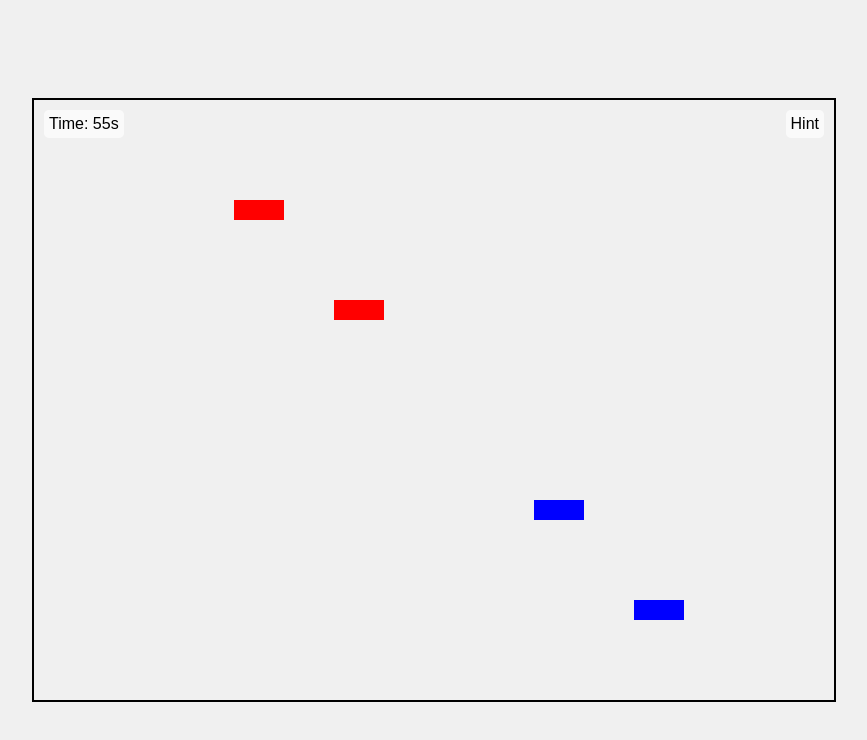
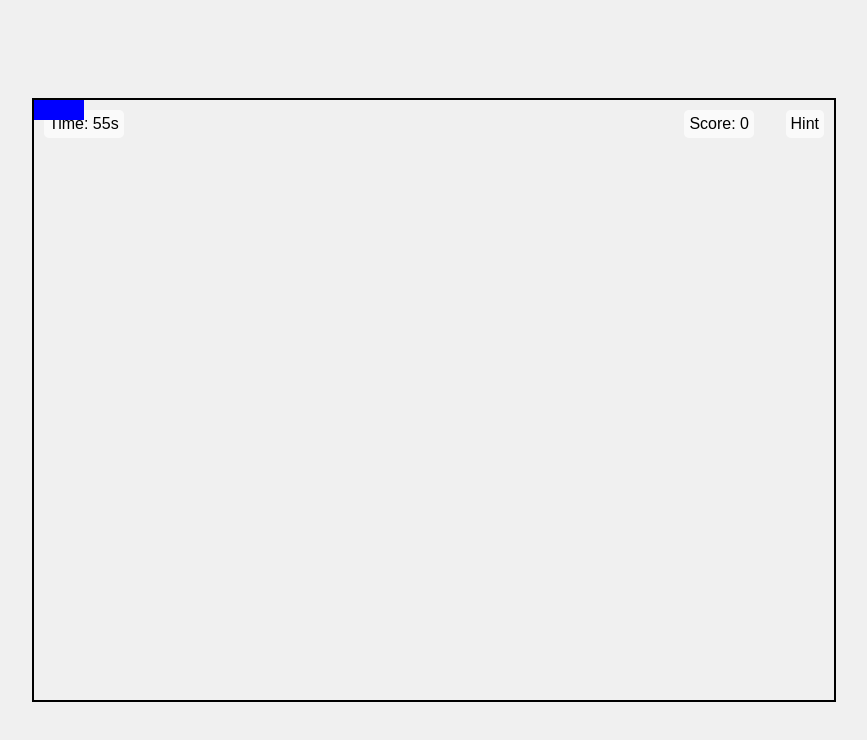
Before and after one commit to renorm-mary/syringe-hunter, a plain HTML site: page index.html in a window 1280 px wide. Shown: the whole page, without its empty margins (206-1073 px from the left). Drawn offline with Linux system fonts and the light colour scheme.

Commit message:
Update index.html

```diff
--- a/index.html
+++ b/index.html
@@ -27,6 +27,7 @@
             width: 50px;
             height: 20px;
             cursor: pointer;
+            transition: transform 0.3s;
         }
         .needle {
             background-color: red;
@@ -34,13 +35,18 @@
         .cap {
             background-color: blue;
         }
-        #timer {
+        #timer, #score {
             position: absolute;
             top: 10px;
-            left: 10px;
             background: rgba(255, 255, 255, 0.7);
             padding: 5px;
             border-radius: 5px;
+        }
+        #timer {
+            left: 10px;
+        }
+        #score {
+            right: 80px;
         }
         #hint {
             position: absolute;
@@ -56,12 +62,19 @@
 <body>
     <div id="game-container">
         <div id="timer">Time: <span id="time">60</span>s</div>
+        <div id="score">Score: <span id="score-value">0</span></div>
         <div id="hint" onclick="useHint()">Hint</div>
-        <div class="needle" data-id="1" style="top: 100px; left: 200px;"></div>
-        <div class="cap" data-id="1" style="top: 400px; left: 500px;"></div>
-        <div class="needle" data-id="2" style="top: 200px; left: 300px;"></div>
-        <div class="cap" data-id="2" style="top: 500px; left: 600px;"></div>
+        <div class="needle" data-id="1"></div>
+        <div class="cap" data-id="1"></div>
+        <div class="needle" data-id="2"></div>
+        <div class="cap" data-id="2"></div>
+        <div class="needle" data-id="3"></div>
+        <div class="cap" data-id="3"></div>
     </div>
+
+    <audio id="find-sound" src="find.mp3"></audio>
+    <audio id="hint-sound" src="hint.mp3"></audio>
+    <audio id="error-sound" src="error.mp3"></audio>
 
     <script src="game.js"></script>
 </body>
```
